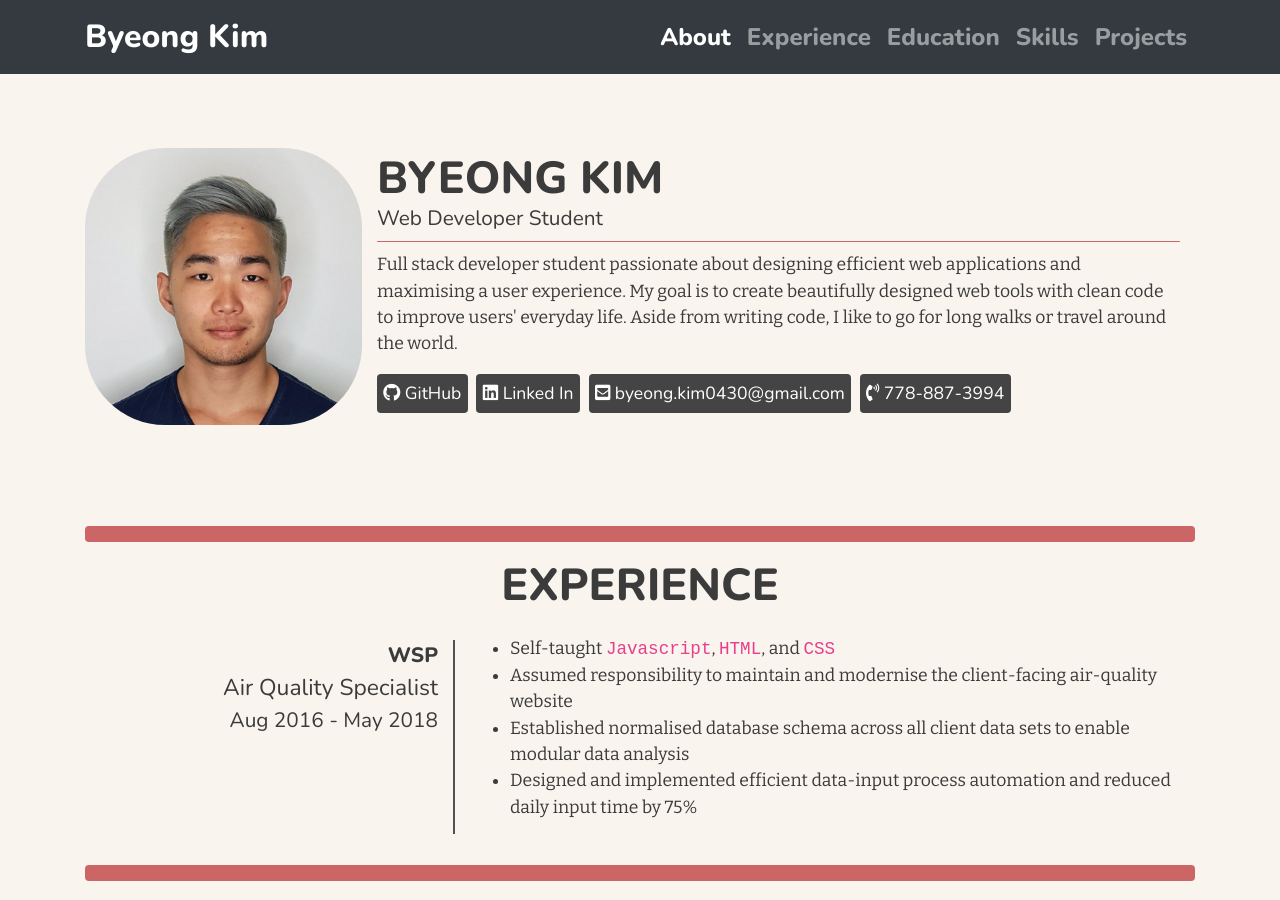
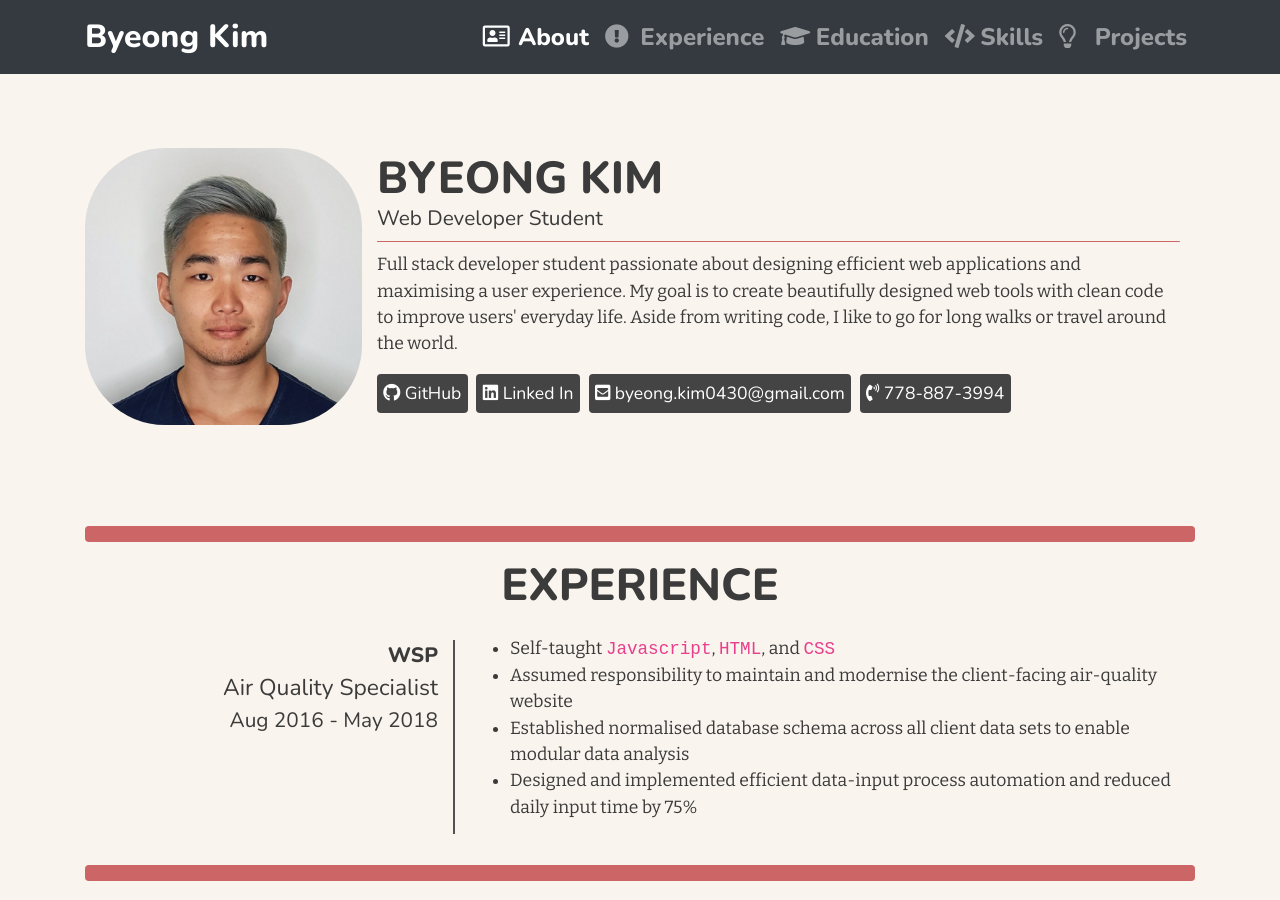
Before and after one commit to byeong0430/byeong0430.github.io, a Jekyll site: the page built from index.html, in a window 1280 px wide and 900 px high. Built offline with Jekyll 4.4.1, drawn with Linux system fonts in a browser that asks for light colours; nearby versions of some CDN libraries.

Commit message:
added <a> page finder to the top of the script

```diff
--- a/_includes/about.html
+++ b/_includes/about.html
@@ -1,6 +1,6 @@
+<a name="about"></a>
 <main class='site-about'>
   <article class='container'>
-    <a name="about"></a>
     <div class='row'>
       <img src='/assets/img/faceshot.png' alt='face pic'>
       <div class='col profile'>
--- a/_includes/education.html
+++ b/_includes/education.html
@@ -1,7 +1,7 @@
+<a name="education"></a>
 <main class='site-education'>
   <article class='container'>
     <hr class='section-divider'>
-    <a name="education"></a>
     <header class='section-header' id='education-header'>Education</header>
     <!-- education #1 -->
     <article>
--- a/_includes/experience.html
+++ b/_includes/experience.html
@@ -1,7 +1,7 @@
+<a name="experience"></a>
 <main class='site-experience'>
   <article class='container'>
     <hr class='section-divider'>
-    <a name="experience"></a>
     <header class='section-header' id='experience-header'>Experience</header>
     <!-- job #1 -->
     <article>
--- a/_includes/navbar.html
+++ b/_includes/navbar.html
@@ -9,22 +9,47 @@
       <div class="collapse navbar-collapse" id="navbarNav">
         <ul class="navbar-nav">
           <li class="nav-item active">
-            <a class="nav-link" href="#about">About
+            <a class="nav-link" href="#about">
+              <span>
+                <i class="far fa-address-card"></i>
+              </span>
               <span class="sr-only">(current)</span>
+              About
             </a>
           </li>
           <li class="nav-item">
-            <a class="nav-link" href="#experience">Experience</a>
+            <a class="nav-link" href="#experience">
+              <span>
+                <i class="fas fa-exclamation-circle"></i>
+              </span>
+              Experience
+            </a>
           </li>
           <li class="nav-item">
-            <a class="nav-link" href="#education">Education</a>
+            <a class="nav-link" href="#education">
+              <span>
+                <i class="fas fa-graduation-cap"></i>
+              </span>
+              Education
+            </a>
           </li>
           <li class="nav-item">
-            <a class="nav-link" href="#skills">Skills</a>
+            <a class="nav-link" href="#skills">
+              <span>
+                <i class="fas fa-code"></i>
+              </span>
+              Skills
+            </a>
           </li>
           <li class="nav-item">
-            <a class="nav-link" href="#projects">Projects</a>
+            <a class="nav-link" href="#projects">
+              <span>
+                <i class="far fa-lightbulb"></i>
+              </span>
+              Projects
+            </a>
           </li>
+          <hr class="red-line">
         </ul>
       </div>
     </div>
--- a/_includes/skills.html
+++ b/_includes/skills.html
@@ -1,7 +1,7 @@
+<a name="skills"></a>
 <main class='site-skills'>
   <article class='container'>
     <hr class='section-divider'>
-    <a name="skills"></a>
     <header class='section-header' id='skills-header'>Skills</header>
     <!-- skills #1 -->
     <div class="d-flex flex-wrap justify-content-center">
```
